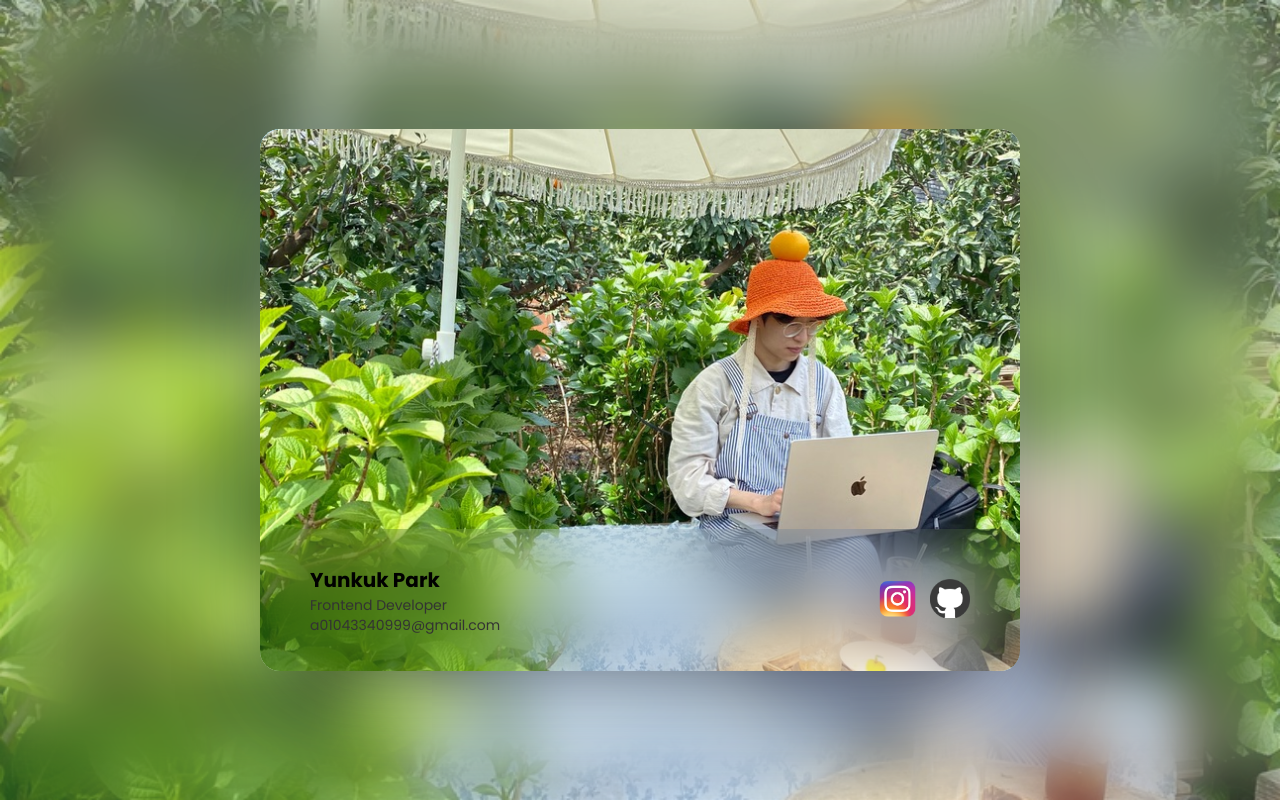
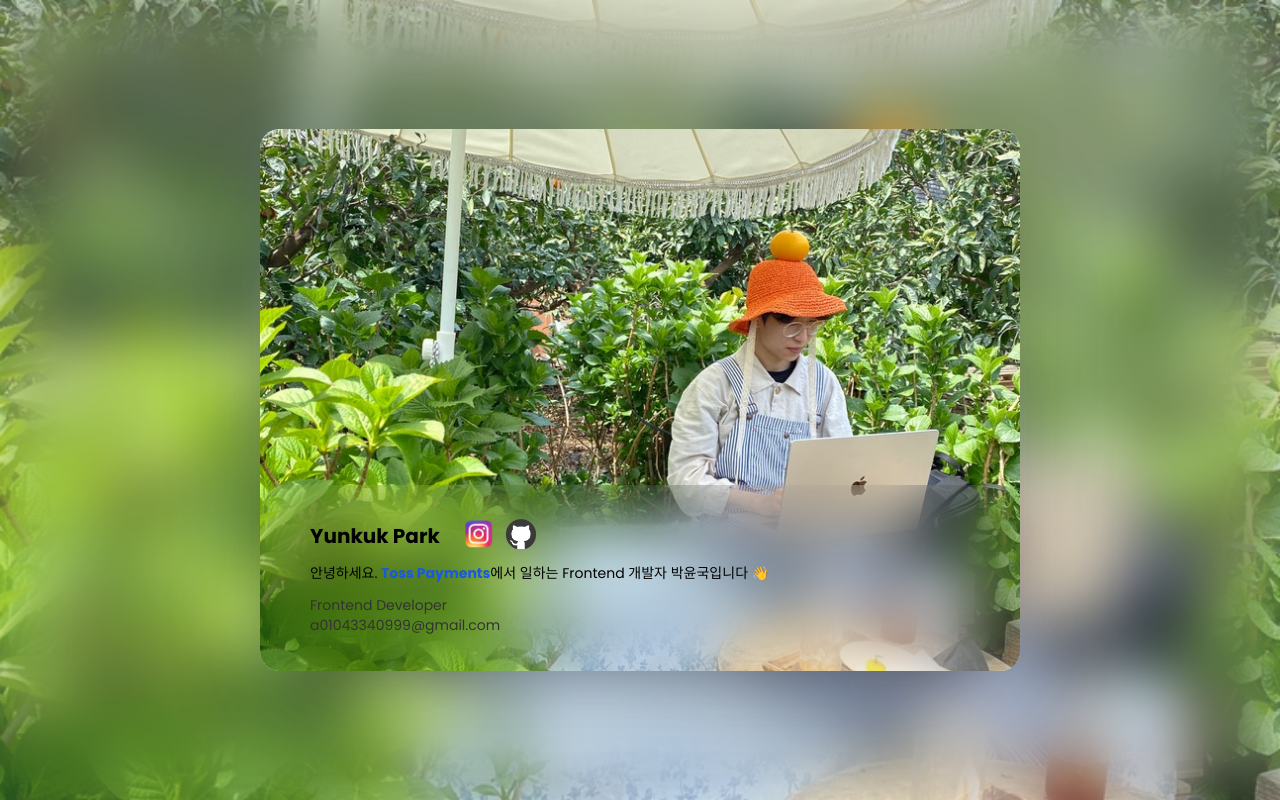
Before and after one commit to YunKukPark/profile-card, a plain HTML site: page index.html in a window 1280 px wide. Drawn offline with Linux system fonts and the light colour scheme.

Commit message:
✨feat: add introduction section

```diff
--- a/index.html
+++ b/index.html
@@ -24,10 +24,8 @@
         <div class="profile-drawer">
           <section class="profile-section">
             <div class="profile-info">
+              <div class="profile-name">
                 <h1>Yunkuk Park</h1>
-              <p>Frontend Developer</p>
-              <a href="mailto:a01043340999@gmail.com">a01043340999@gmail.com</a>
-            </div>
                 <ul class="profile-links">
                   <li class="link-item">
                     <a
@@ -42,6 +40,14 @@
                     </a>
                   </li>
                 </ul>
+              </div>
+              <p class="introduction">
+                안녕하세요. <strong>Toss Payments</strong>에서 일하는 Frontend
+                개발자 박윤국입니다 👋
+              </p>
+              <p>Frontend Developer</p>
+              <a href="mailto:a01043340999@gmail.com">a01043340999@gmail.com</a>
+            </div>
           </section>
 
           <ul class="tag-list">
--- a/style.css
+++ b/style.css
@@ -1,4 +1,5 @@
 :root {
+  --color-black: #000;
   --yellow-background: #fffdee;
   --red-background: #ffeeee;
   --blue-background: #eef8ff;
@@ -127,11 +128,34 @@ html {
   display: flex;
   justify-content: space-between;
   align-items: center;
+  width: 100%;
+}
+
+.profile-info {
+  width: 100%;
 }
 
 .profile-info h1 {
   font-size: 20px;
   line-height: 30px;
+  font-weight: 700;
+}
+
+.profile-info .introduction {
+  margin-bottom: 12px;
+  color: var(--color-black);
+}
+
+.profile-name {
+  width: 100%;
+  display: flex;
+  align-items: center;
+  gap: 24px;
+  margin-bottom: 12px;
+}
+
+.introduction strong {
+  color: #1559e7;
   font-weight: 700;
 }
 
@@ -145,8 +169,8 @@ html {
 }
 
 .link-item {
-  width: 40px;
-  height: 40px;
+  width: 30px;
+  height: 30px;
   display: flex;
   align-items: center;
 }
@@ -232,7 +256,12 @@ html {
     overflow-y: scroll;
   }
 
-  .profile-info a {
+  .profile-name {
+    width: 100%;
+    justify-content: space-between;
+  }
+
+  .profile-info .introduction {
     display: none;
   }
 
```
Lines whose indentation alone changed are shown as unchanged.
